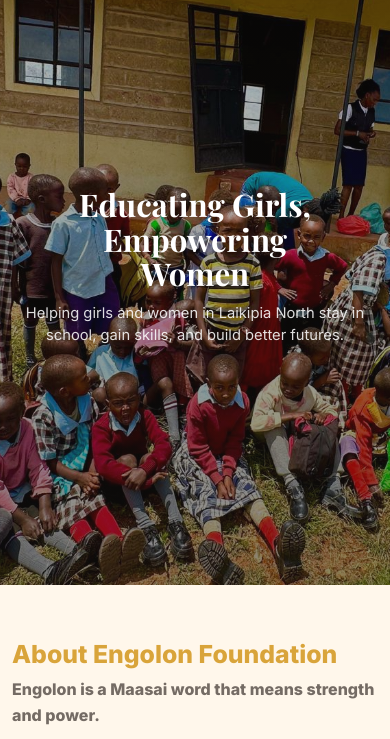
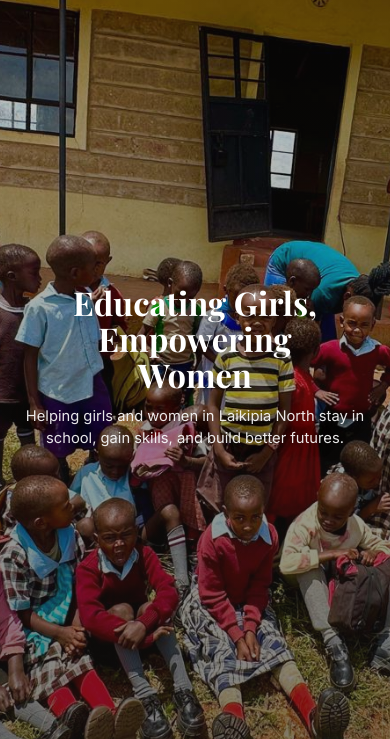
Before and after one commit to EdwardSalonikMosieny/Engolonfoundation, a website: page index.html in a window 390 px wide. Shown: the part 73-812 px from the top of the page. Drawn offline with nearby package versions, Linux system fonts and the light colour scheme.

Commit message:
Revert "Simplify hero section layout"
This reverts commit eddcbbecd3554aaa44c0d901ae6adc7068ab3f90.

```diff
--- a/css/style.css
+++ b/css/style.css
@@ -183,13 +183,13 @@
 }
 
 .hero {
-  min-height: 78svh;
+  min-height: 100svh;
   display: grid;
-  align-items: center;
+  align-items: end;
   position: relative;
   overflow: hidden;
   color: var(--white);
-  padding: 112px 0 72px;
+  padding: 96px 0 84px;
 }
 
 .hero-media {
@@ -207,13 +207,13 @@
   position: absolute;
   inset: 0;
   background:
-    linear-gradient(180deg, rgba(24, 21, 19, 0.26), rgba(24, 21, 19, 0.42)),
-    linear-gradient(90deg, rgba(24, 21, 19, 0.16), rgba(24, 21, 19, 0.36));
+    linear-gradient(90deg, rgba(24, 21, 19, 0.18), rgba(24, 21, 19, 0.34) 42%, rgba(24, 21, 19, 0.7)),
+    linear-gradient(0deg, rgba(24, 21, 19, 0.2) 0%, rgba(24, 21, 19, 0.2) 34%, transparent 58%);
 }
 
 .hero-content {
   position: relative;
-  max-width: 580px;
+  max-width: 660px;
   margin: 0 auto;
   text-align: center;
   transform: none;
@@ -287,21 +287,21 @@
 }
 
 .hero h1 {
-  max-width: 560px;
+  max-width: 650px;
   margin-left: auto;
   margin-right: auto;
-  margin-bottom: 14px;
+  margin-bottom: 18px;
   color: var(--white);
-  font-size: clamp(2.35rem, 4.8vw, 4.4rem);
+  font-size: clamp(2.7rem, 5.5vw, 5.2rem);
   text-wrap: balance;
 }
 
 .hero-text {
-  max-width: 520px;
+  max-width: 620px;
   margin-left: auto;
   margin-right: auto;
-  font-size: clamp(0.98rem, 1.2vw, 1.08rem);
-  color: rgba(255, 255, 255, 0.86);
+  font-size: clamp(1rem, 1.35vw, 1.13rem);
+  color: rgba(255, 255, 255, 0.9);
 }
 
 .hero-actions,
@@ -1217,8 +1217,8 @@
   }
 
   .hero {
-    min-height: 78svh;
-    padding: 88px 0 52px;
+    min-height: 100svh;
+    padding: 92px 0 42px;
     align-items: center;
   }
 
@@ -1229,7 +1229,7 @@
 
   .hero-overlay {
     background:
-      linear-gradient(180deg, rgba(24, 21, 19, 0.28), rgba(24, 21, 19, 0.5));
+      linear-gradient(180deg, rgba(24, 21, 19, 0.22) 0%, rgba(24, 21, 19, 0.34) 44%, rgba(24, 21, 19, 0.56) 100%);
   }
 
   .hero-content {
@@ -1237,14 +1237,15 @@
     max-width: 430px;
     margin: 0 auto;
     transform: none;
+    text-shadow: 0 3px 18px rgba(0, 0, 0, 0.42);
   }
 
   .hero h1 {
-    max-width: 13ch;
+    max-width: 12ch;
     margin-left: auto;
     margin-right: auto;
     margin-bottom: 12px;
-    font-size: clamp(1.95rem, 7.8vw, 2.45rem);
+    font-size: clamp(2rem, 8.4vw, 2.65rem);
     line-height: 1.1;
   }
 
@@ -1456,9 +1457,9 @@
 
 @media (max-width: 380px) {
   .hero {
-    min-height: 76svh;
+    min-height: 100svh;
     padding-top: 82px;
-    padding-bottom: 42px;
+    padding-bottom: 30px;
   }
 
   .hero-media {
@@ -1466,7 +1467,7 @@
   }
 
   .hero h1 {
-    font-size: clamp(1.68rem, 7.6vw, 1.9rem);
+    font-size: clamp(1.72rem, 8vw, 1.95rem);
   }
 
   .hero-text {
@@ -1488,9 +1489,9 @@
 
 @media (max-width: 700px) and (max-height: 620px) {
   .hero {
-    min-height: 540px;
+    min-height: 620px;
     padding-top: 78px;
-    padding-bottom: 40px;
+    padding-bottom: 28px;
   }
 
   .hero h1 {
```
